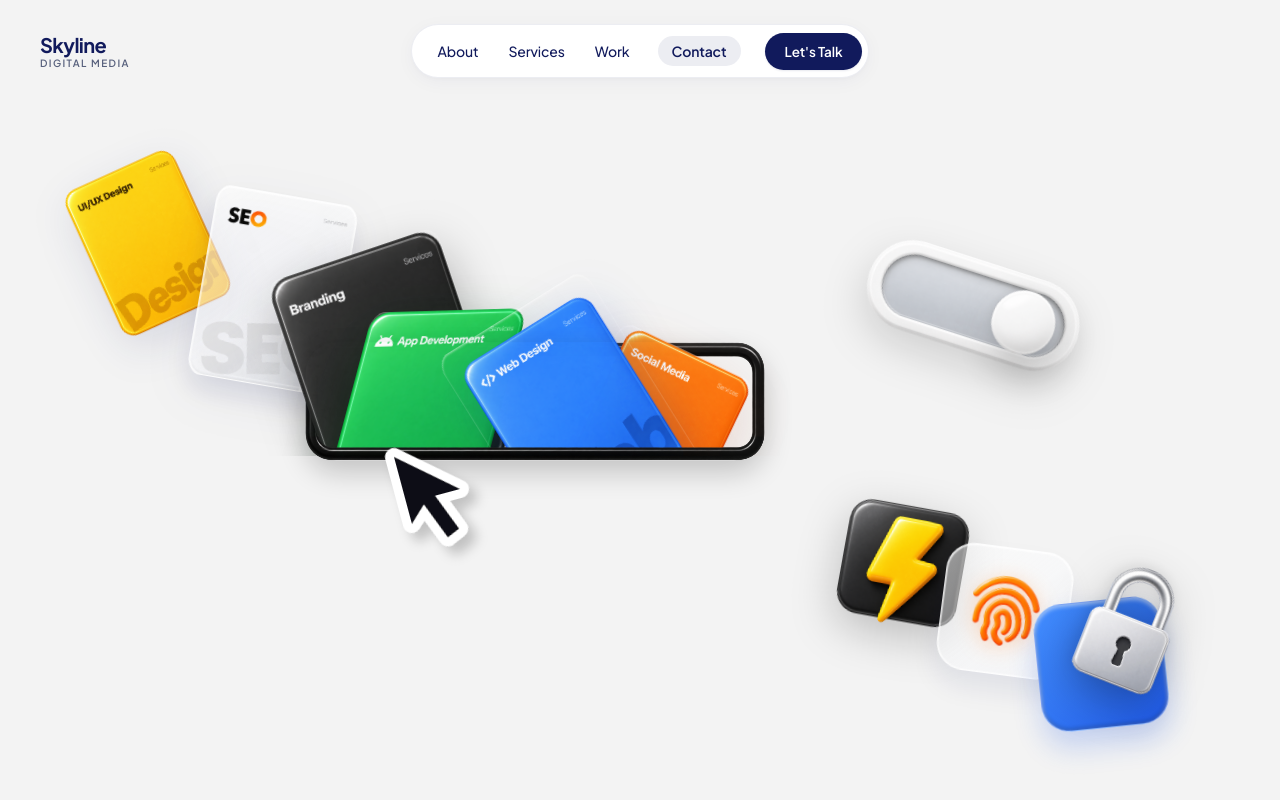
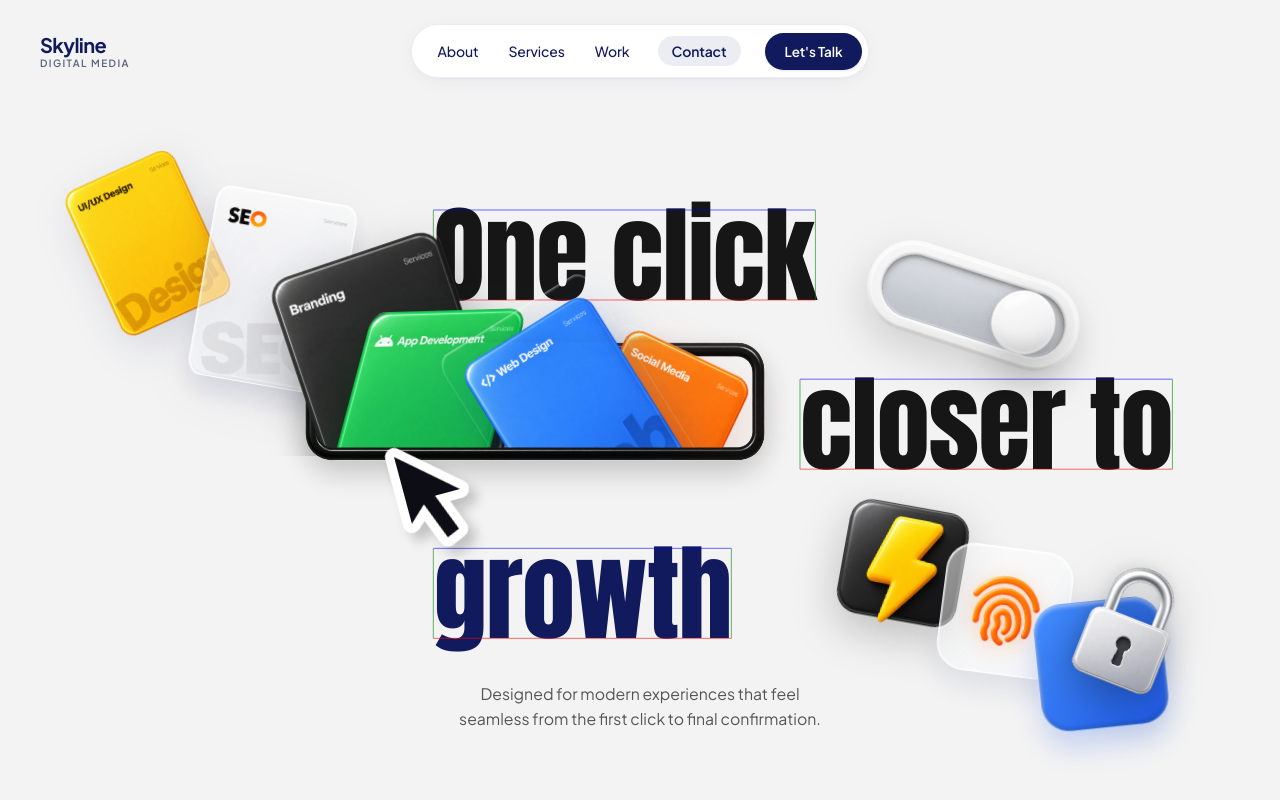
Before and after one commit to akash-zeroDev/skyline-landingPage, a React (Vite) app: page / in a window 1280 px wide. Both pictures are taken after a click on the switch "Toggle". Shown: the top 800 px of the page. Built offline with nearby package versions, Linux system fonts and the light colour scheme.

Commit message:
before outline animation

```diff
--- a/index.html
+++ b/index.html
@@ -8,6 +8,7 @@
     <link rel="preconnect" href="https://fonts.googleapis.com" />
     <link rel="preconnect" href="https://fonts.gstatic.com" crossorigin />
     <link href="https://fonts.googleapis.com/css2?family=Plus+Jakarta+Sans:wght@400;500;600;700;800&display=swap" rel="stylesheet" />
+    <link href="https://fonts.googleapis.com/css2?family=Anton&display=swap" rel="stylesheet" />
   </head>
   <body>
     <div id="root"></div>
--- a/src/components/hero/HeroSection.tsx
+++ b/src/components/hero/HeroSection.tsx
@@ -1,4 +1,5 @@
-import React, { useState } from 'react';
+import React, { useState, useRef, useEffect } from 'react';
+import { motion, useReducedMotion } from 'framer-motion';
 import WalletSlot from './WalletSlot';
 import UiUxCard from './UiUxCard';
 import SeoCard from './SeoCard';
@@ -12,18 +13,202 @@
 import { TRAY_CLIP_LINE_PCT } from './cardLayout';
 import './HeroSection.css';
 
+const INK = '#161616';
+const ACCENT = '#111A5C'; // the color the third line already uses (Let's Talk indigo)
+const HEADLINE_FONT_STACK = 'Anton, "Bebas Neue", Impact, sans-serif';
+
+const HEADLINE = {
+  fontSize: 128, // viewBox units
+  capHeight: 108, // target cap height, used by debug guides only
+  lines: [
+    { text: 'One click', x: 520, baseline: 360, width: 458.5, color: INK },
+    { text: 'closer to', x: 960, baseline: 563, width: 446.9, color: INK },
+    { text: 'growth', x: 520, baseline: 766, width: 357.6, color: ACCENT },
+  ],
+} as const;
+
+const SUBTEXT_TOP = HEADLINE.lines[2].baseline + 52;
+
+const DEBUG_GUIDES = true;
+
 export const HeroSection: React.FC = () => {
   const [animationKey, setAnimationKey] = useState(0);
+  const stageRef = useRef<HTMLDivElement>(null);
+  const reduceMotion = useReducedMotion();
+  const [fontsReady, setFontsReady] = useState(false);
 
   const handleReplay = () => {
     setAnimationKey((prev) => prev + 1);
   };
 
+  // --u = stageWidth / 1536 (unitless), used by the subtext only.
+  useEffect(() => {
+    const el = stageRef.current;
+    if (!el) return;
+    const update = () => {
+      el.style.setProperty('--u', (el.clientWidth / 1536).toString());
+    };
+    update();
+    const ro = new ResizeObserver(update);
+    ro.observe(el);
+    return () => ro.disconnect();
+  }, []);
+
+  // Start the headline animation after fonts load so there is no font flash.
+  useEffect(() => {
+    let cancelled = false;
+    if (typeof document !== 'undefined' && document.fonts?.ready) {
+      document.fonts.ready.then(() => {
+        if (!cancelled) setFontsReady(true);
+      });
+    } else {
+      setFontsReady(true);
+    }
+    return () => {
+      cancelled = true;
+    };
+  }, []);
+
+  useEffect(() => {
+    if (DEBUG_GUIDES && typeof window !== 'undefined' && fontsReady) {
+      const texts = document.querySelectorAll('.hero-headline svg text');
+      if (texts.length === 3) {
+        console.table(
+          HEADLINE.lines.map((l, i) => ({
+            line: l.text,
+            configWidth: l.width,
+            naturalWidth: (texts[i] as SVGTextElement).getComputedTextLength(),
+          }))
+        );
+      }
+    }
+  }, [fontsReady]);
+
   return (
     <section className="hero-section" id="hero" aria-label="Hero Section">
       <div className="hero-container">
         {/* Wallet Container where the service cards fan out from inside the slot */}
-        <div className="hero-wallet-stage">
+        <div
+          className="hero-wallet-stage"
+          ref={stageRef}
+          style={{ ['--u' as string]: 1 }}
+        >
+          {/* Headline SVG layer: BEHIND every element (z 0 < shadow 2 < back 5 < cards/tray/cursor/toggle/tiles) */}
+          <h1
+            aria-label="One click closer to growth"
+            className="hero-headline"
+            style={{ position: 'absolute', inset: 0, margin: 0, zIndex: 0 }}
+          >
+            <svg
+              aria-hidden="true"
+              viewBox="0 0 1536 1024"
+              preserveAspectRatio="xMidYMid meet"
+              style={{
+                position: 'absolute',
+                inset: 0,
+                width: '100%',
+                height: '100%',
+                overflow: 'visible',
+                pointerEvents: 'none',
+                userSelect: 'none',
+              }}
+            >
+              {HEADLINE.lines.map((line, i) => (
+                <motion.g
+                  key={line.text}
+                  initial={{ opacity: 0, y: reduceMotion ? 0 : 24 }}
+                  animate={fontsReady ? { opacity: 1, y: 0 } : { opacity: 0, y: reduceMotion ? 0 : 24 }}
+                  transition={{
+                    duration: reduceMotion ? 0.01 : 0.7,
+                    delay: i * 0.12,
+                    ease: [0.16, 1, 0.3, 1],
+                  }}
+                >
+                  <text
+                    x={line.x}
+                    y={line.baseline}
+                    textAnchor="start"
+                    dominantBaseline="alphabetic"
+                    fill={line.color}
+                    style={{
+                      fontFamily: HEADLINE_FONT_STACK,
+                      fontWeight: 400,
+                      fontSize: HEADLINE.fontSize,
+                      letterSpacing: '-0.01em',
+                      textTransform: 'none',
+                    }}
+                  >
+                    {line.text}
+                  </text>
+                </motion.g>
+              ))}
+              {DEBUG_GUIDES &&
+                HEADLINE.lines.map((line) => (
+                  <g key={`guides-${line.text}`} opacity={0.7}>
+                    <line
+                      x1={line.x}
+                      x2={line.x + line.width}
+                      y1={line.baseline}
+                      y2={line.baseline}
+                      stroke="red"
+                      strokeWidth={1}
+                    />
+                    <line
+                      x1={line.x}
+                      x2={line.x + line.width}
+                      y1={line.baseline - HEADLINE.capHeight}
+                      y2={line.baseline - HEADLINE.capHeight}
+                      stroke="blue"
+                      strokeWidth={1}
+                    />
+                    <line
+                      x1={line.x}
+                      x2={line.x}
+                      y1={line.baseline - HEADLINE.capHeight}
+                      y2={line.baseline}
+                      stroke="green"
+                      strokeWidth={1}
+                    />
+                    <line
+                      x1={line.x + line.width}
+                      x2={line.x + line.width}
+                      y1={line.baseline - HEADLINE.capHeight}
+                      y2={line.baseline}
+                      stroke="green"
+                      strokeWidth={1}
+                    />
+                  </g>
+                ))}
+            </svg>
+          </h1>
+
+          {/* Subtext: same layering rule (behind everything else) */}
+          <p
+            className="hero-subtext"
+            style={{
+              position: 'absolute',
+              left: '50%',
+              top: `${(SUBTEXT_TOP / 1024) * 100}%`,
+              transform: 'translateX(-50%)',
+              width: '30.6%',
+              margin: 0,
+              padding: 0,
+              textAlign: 'center',
+              fontFamily: 'var(--font-primary)',
+              fontWeight: 400,
+              fontSize: 'calc(var(--u) * 19px)',
+              lineHeight: 'calc(var(--u) * 30px)',
+              color: '#555',
+              textWrap: 'balance',
+              zIndex: 0,
+              pointerEvents: 'none',
+              userSelect: 'none',
+            }}
+          >
+            Designed for modern experiences that feel seamless from the first
+            click to final confirmation.
+          </p>
+
           {/* L0: Tray Drop Shadow (z-index: 2, unclipped, below cards) */}
           <WalletSlot key={`slot-shadow-${animationKey}`} variant="shadow" />
 
```
